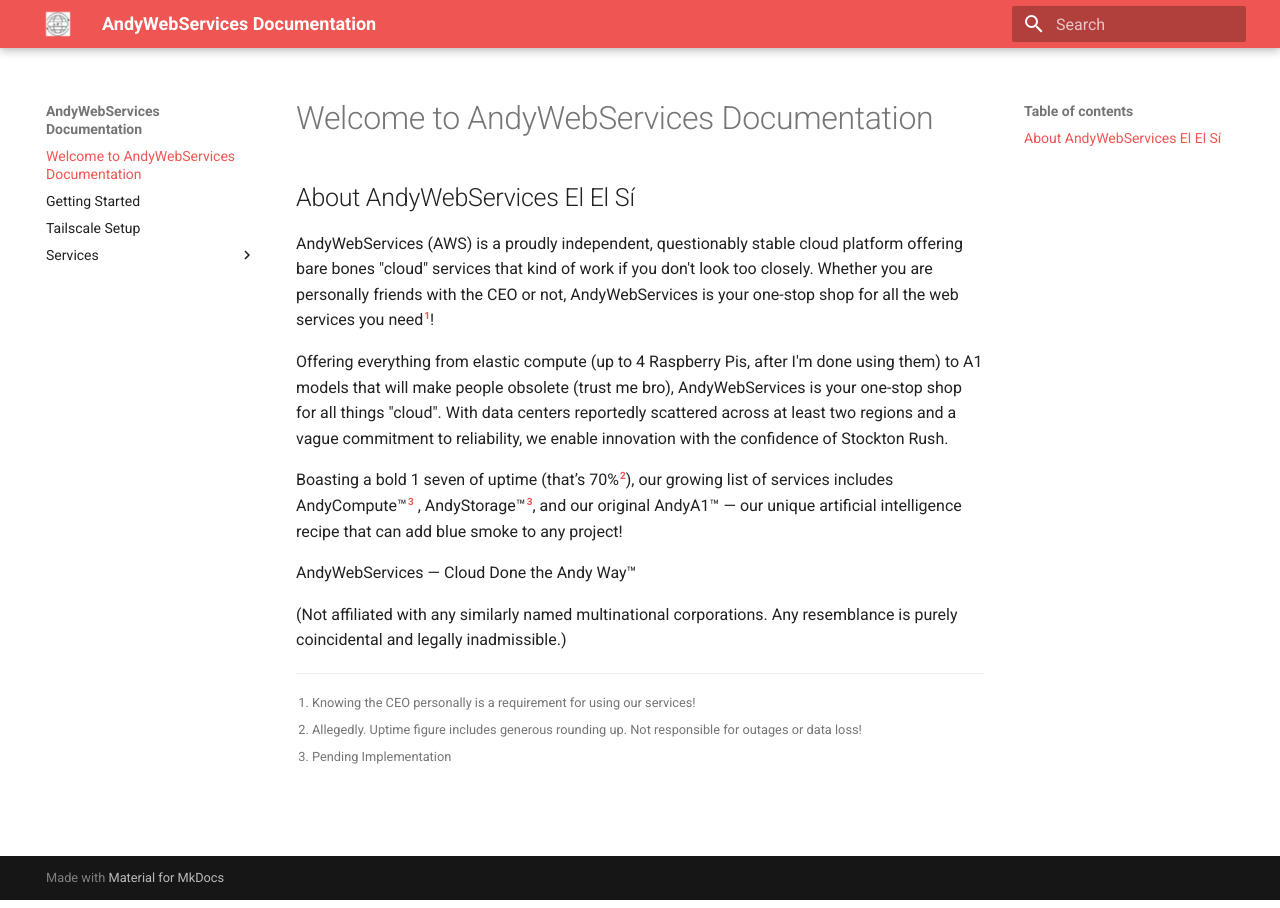
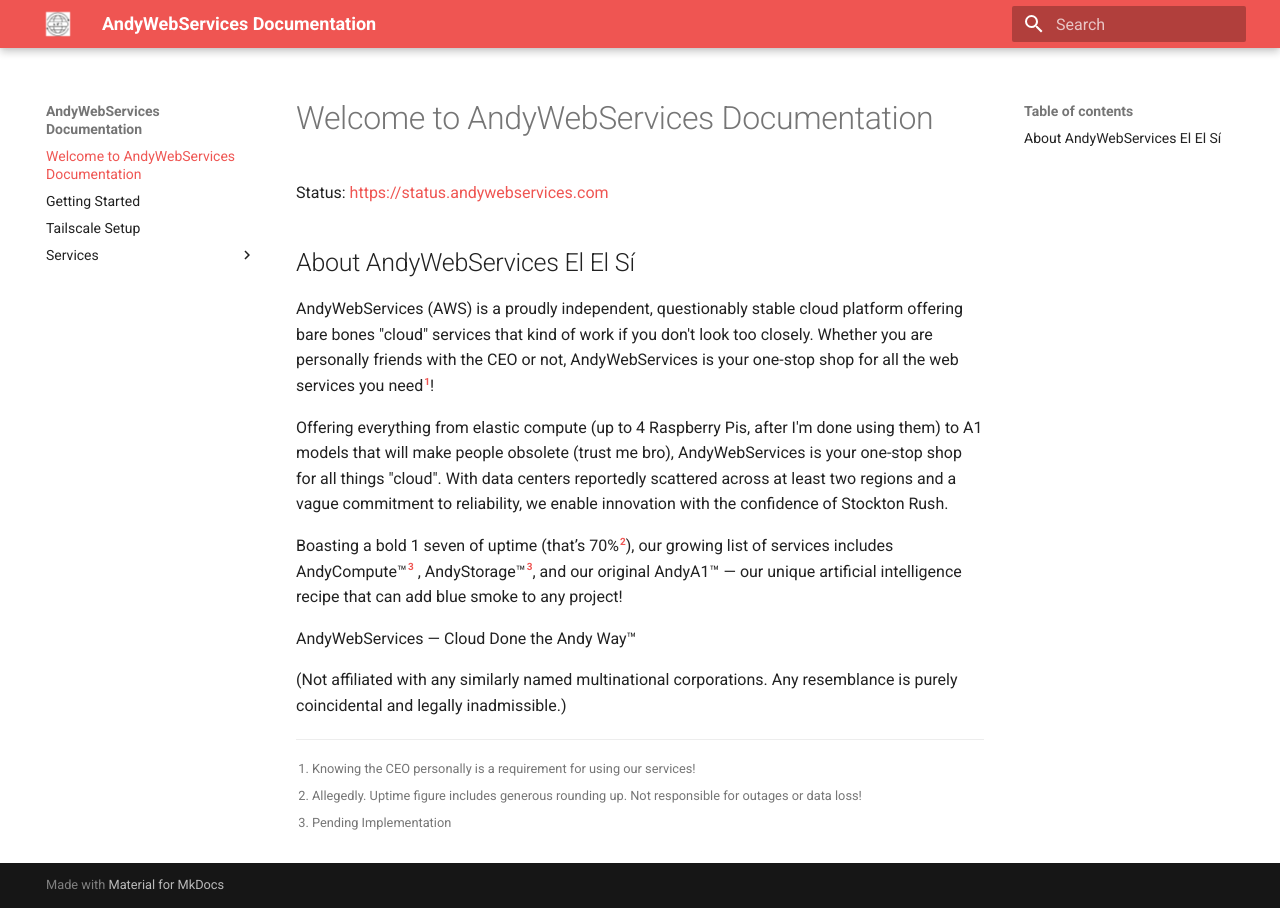
Before and after one commit to AndyWebServices/mkdocs, an MkDocs documentation site: the page built from docs/index.md, in a window 1280 px wide. Built offline with MkDocs 1.6.1 and Material for MkDocs 9.7.7, drawn with Linux system fonts in a browser that asks for light colours; some of the changed lines change nothing that is shown.

Commit message:
Adds status link to index.md

```diff
--- a/docs/index.md
+++ b/docs/index.md
@@ -1,4 +1,6 @@
 # Welcome to AndyWebServices Documentation
+
+Status: [https://status.andywebservices.com](https://status.andywebservices.com/)
 
 ## About AndyWebServices El El Sí
 
```
